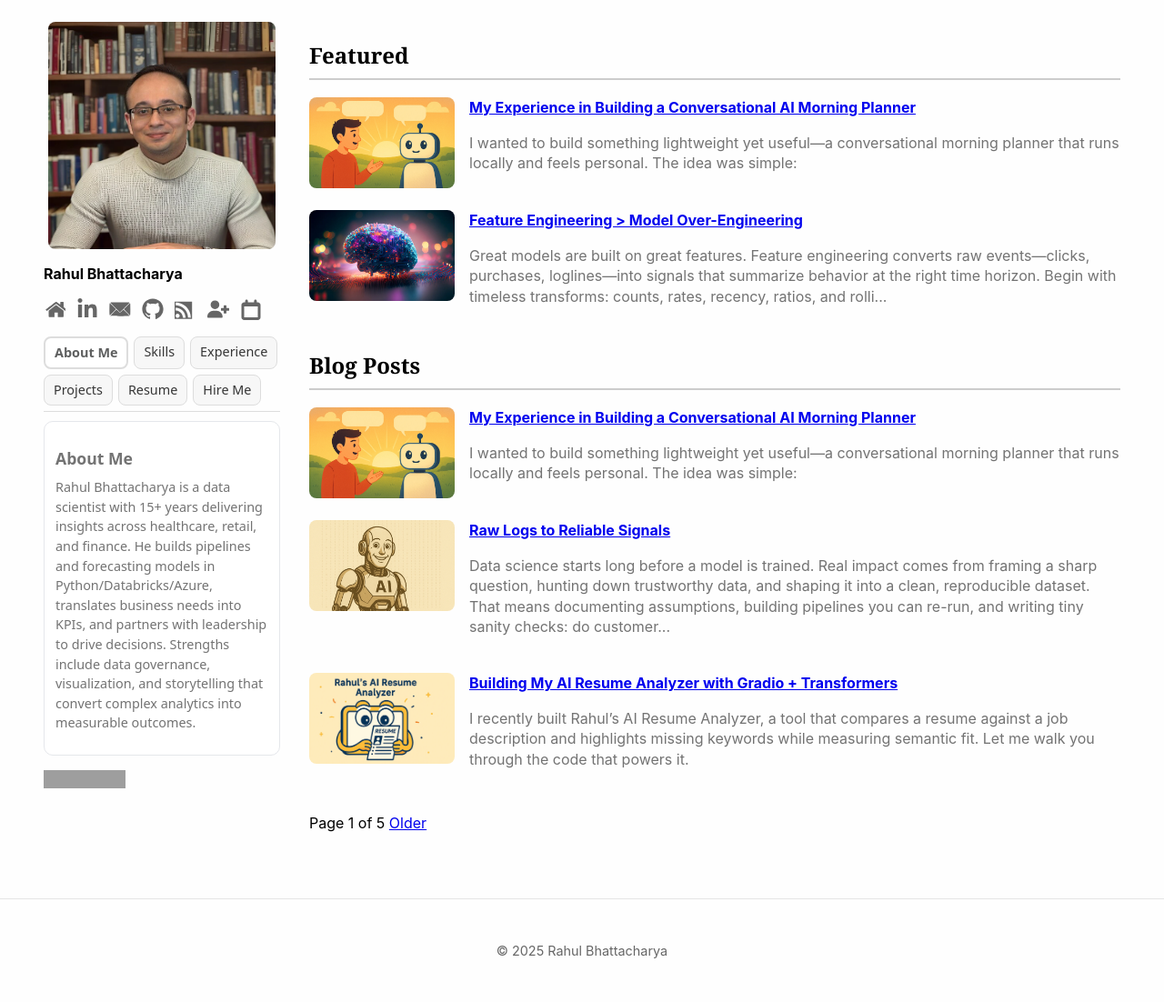
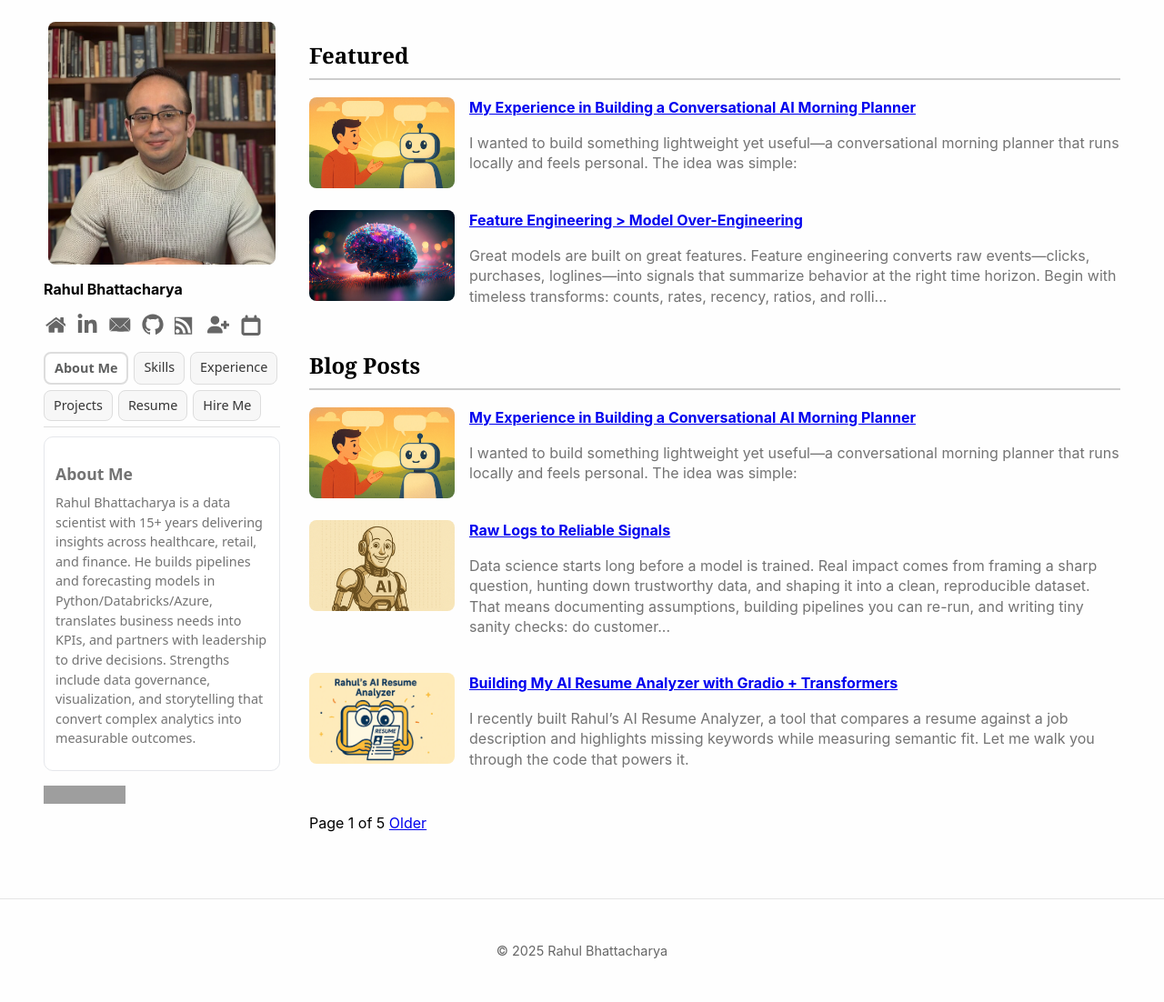
Before and after one commit to RahulBhattacharya1/RahulBhattacharya1.github.io, a Jekyll site: the page built from index.html, in a window 1280 px wide. Shown: the whole page at 91% size. Built offline with Jekyll 4.4.1, drawn with Linux system fonts in a browser that asks for light colours; the list of posts is cut into pages by our own code; grey boxes are pictures that could not be loaded.

Commit message:
Update default.html

```diff
--- a/_layouts/default.html
+++ b/_layouts/default.html
@@ -23,7 +23,7 @@
   <div class="layout-wrapper">
     <aside class="sidebar">
       <a href="{{ '/' | relative_url }}">
-        <img class="avatar" src="/assets/images/avatar.webp" alt="Rahul Bhattacharya" width="250" height="250" fetchpriority="high" decoding="async">
+        <img class="avatar" src="/assets/images/avatar.webp" alt="Rahul Bhattacharya" width="250" fetchpriority="high" decoding="async">
       </a>
       <p><strong>Rahul Bhattacharya</strong></p>
 
```
